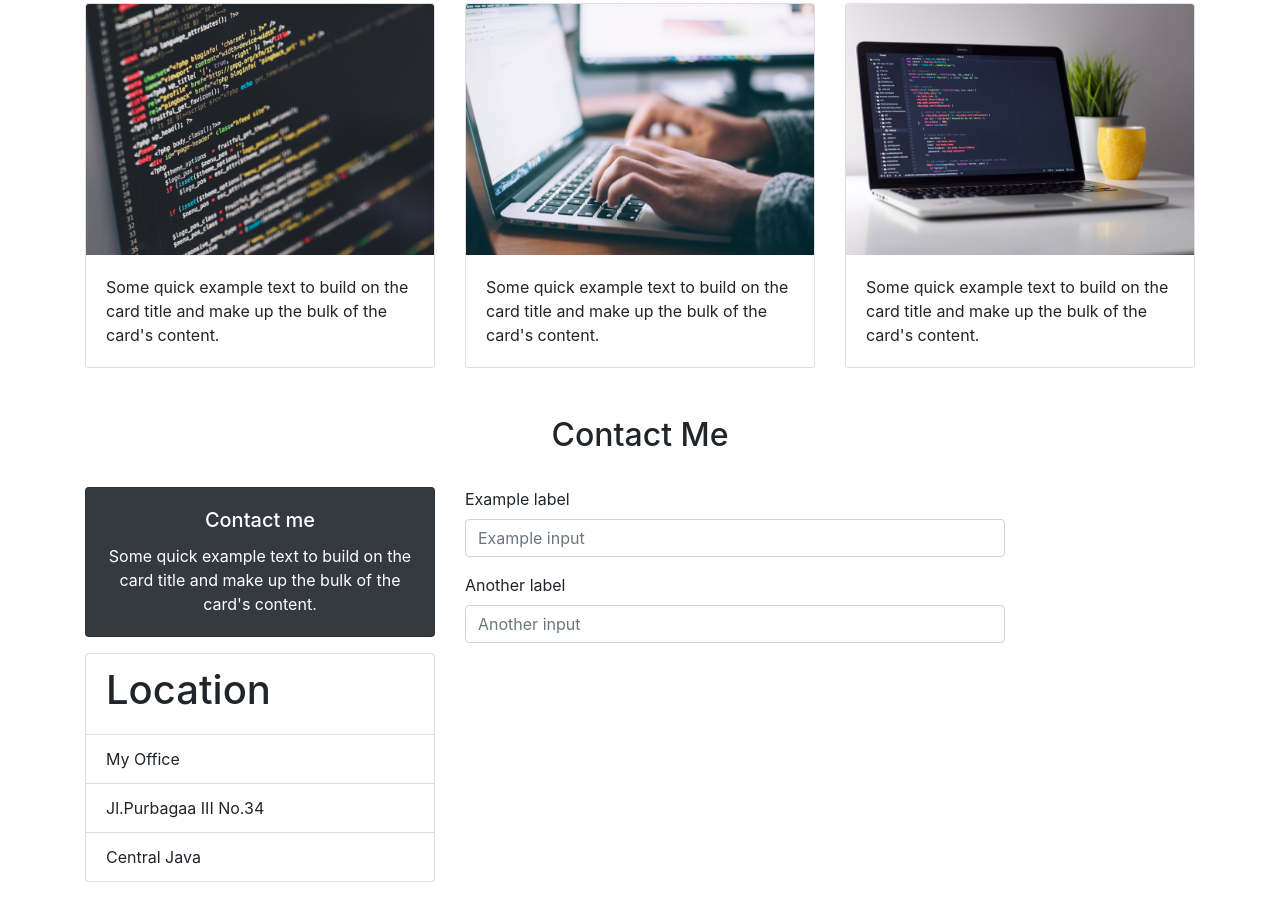
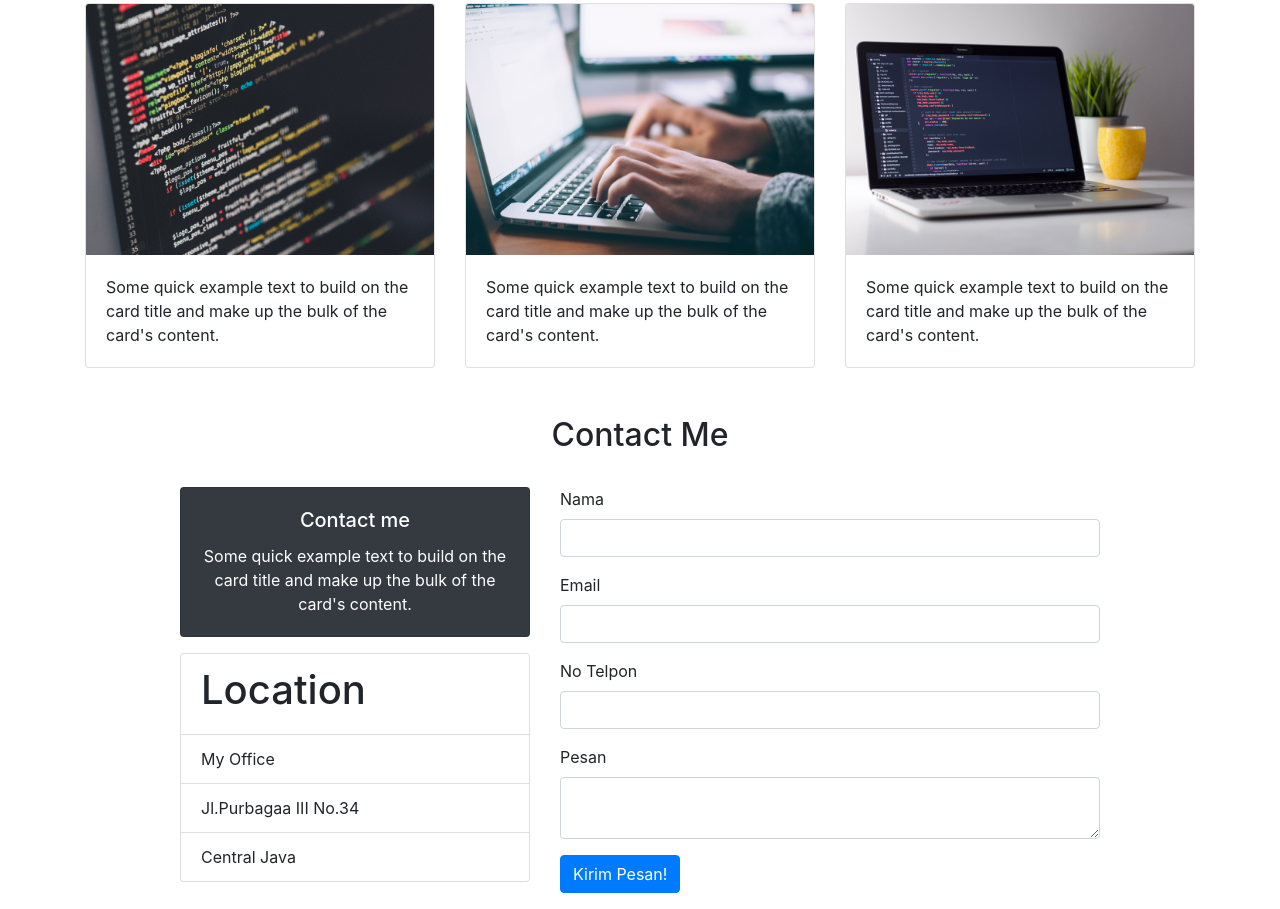
Before and after one commit to AITY247/trial_simple_web, a plain HTML site: page index.html in a window 1280 px wide. Shown: the part 1356-2265 px from the top of the page. Before the commit the page ends 2238 px from the top, so only its background shows below. Drawn offline with nearby package versions, Linux system fonts and the light colour scheme.

Commit message:
Menambahkan Contact Us sampai selesai

```diff
--- a/index.html
+++ b/index.html
@@ -136,7 +136,7 @@
             </div>
         </div>
 
-        <div class="row">
+        <div class="row justify-content-center">
             <div class="col-lg-4">
                 <div class="card text-white bg-dark mb-3">
                     <div class="card-body text-center">
@@ -154,12 +154,23 @@
         <div class="col-lg-6">
             <form>
                 <div class="form-group">
-                    <label for="formGroupExampleInput">Example label</label>
-                    <input type="text" class="form-control" id="formGroupExampleInput" placeholder="Example input">
+                    <label for="Nama">Nama</label>
+                    <input type="text" class="form-control" id="nama">
                 </div>
                 <div class="form-group">
-                    <label for="formGroupExampleInput2">Another label</label>
-                    <input type="text" class="form-control" id="formGroupExampleInput2" placeholder="Another input">
+                    <label for="Email">Email</label>
+                    <input type="text" class="form-control" id="Email">
+                </div>
+                <div class="form-group">
+                    <label for="telp">No Telpon</label>
+                    <input type="text" class="form-control" id="telp">
+                </div>
+                <div class="form-group">
+                    <label for="Pesan">Pesan</label>
+                    <textarea name="pesan" id="pesan" class="form-control"></textarea>
+                </div>
+                <div class="form-group">
+                    <button type="button" class="btn btn-primary">Kirim Pesan! </button>
                 </div>
             </form>
         </div>
```
